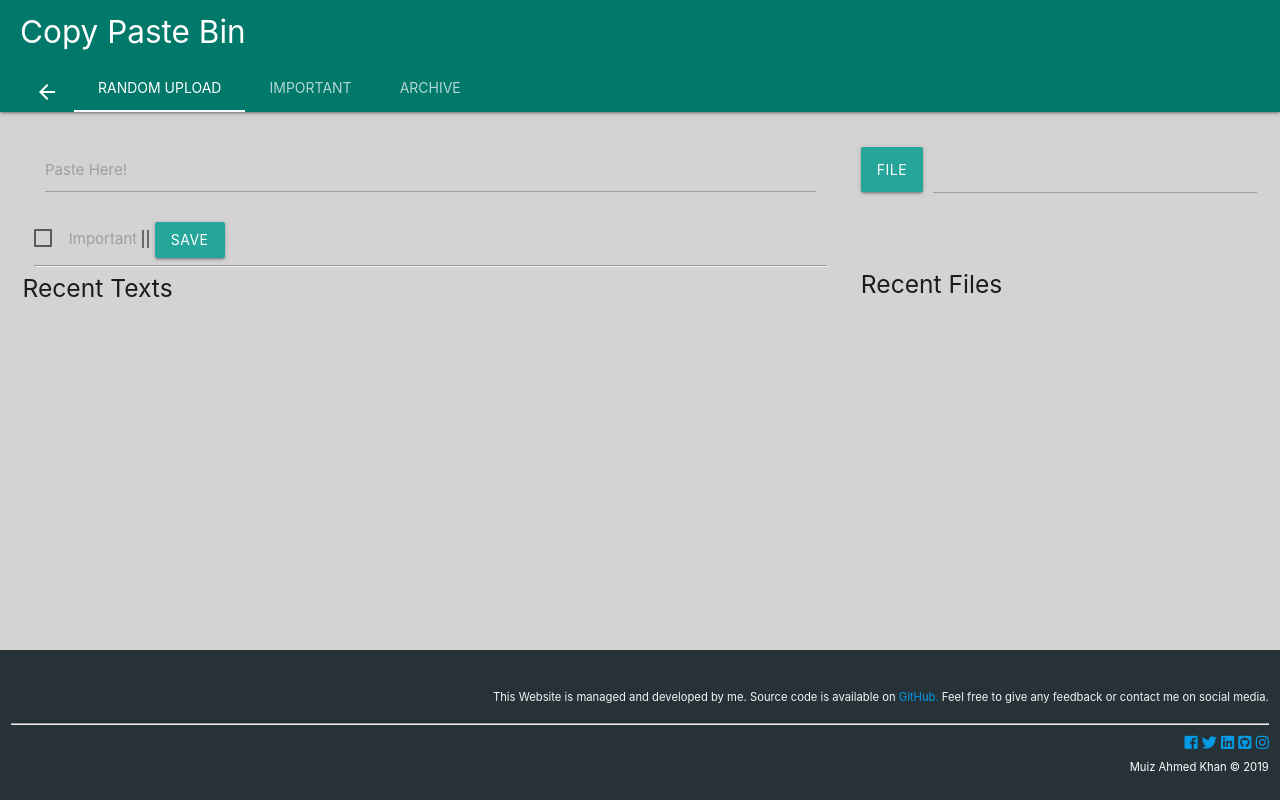
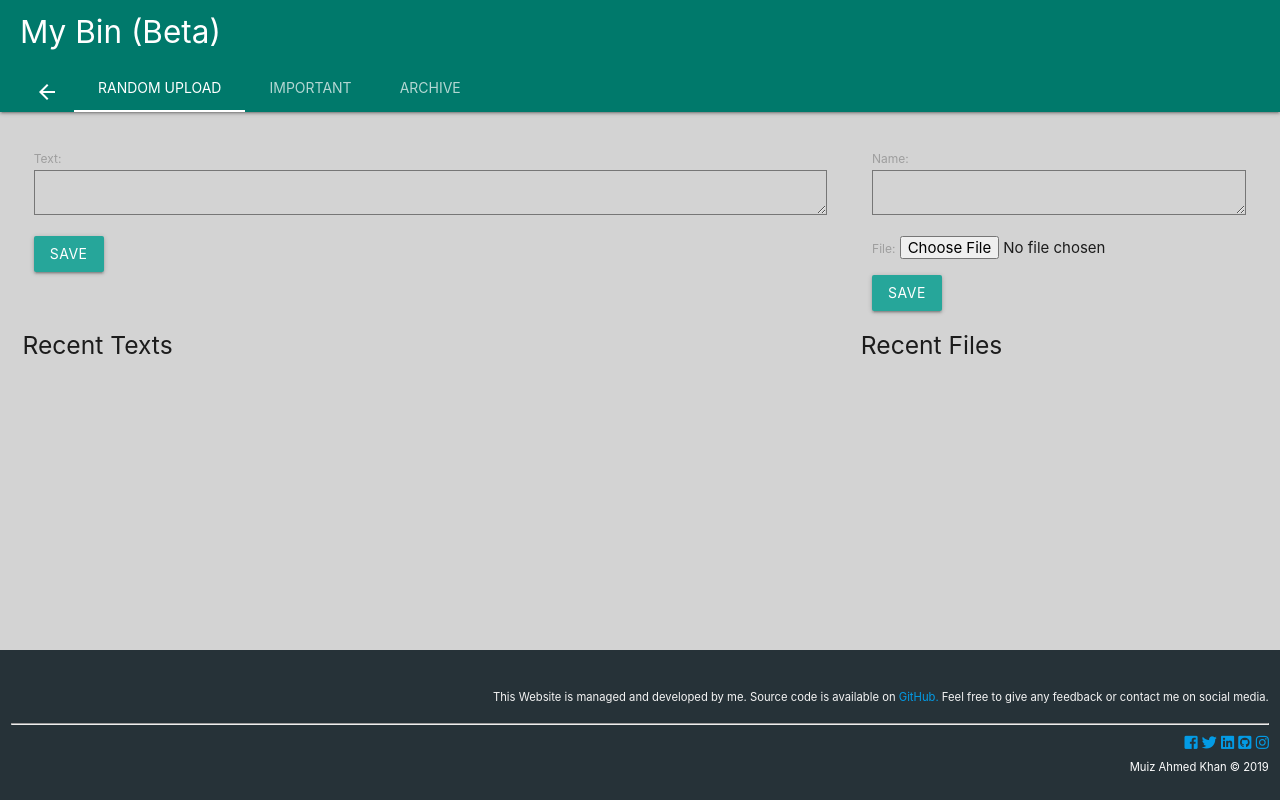
Before and after one commit to MuizZer07/myportfolio, a Django app: page /bin/ in a window 1280 px wide. Run offline with Django 3.2, Linux system fonts and the light colour scheme; data that the repository does not hold is empty; some libraries are stand-ins or nearby versions; some web fonts are replaced.

Commit message:
New Beta

```diff
--- /dev/null
+++ b/fixes.txt
@@ -0,0 +1 @@
+- TextBin: text align in model, important attribute fix, form rearrange
--- /dev/null
+++ b/webs/forms.py
@@ -0,0 +1,14 @@
+from django import forms
+from .models import TextBin, FileBin
+
+class TextForm(forms.ModelForm):
+
+    class Meta:
+        model = TextBin
+        fields = ('text',)
+
+class FileForm(forms.ModelForm):
+
+     class Meta:
+        model = FileBin
+        fields = ('name', 'file',)
--- a/webs/models.py
+++ b/webs/models.py
@@ -40,7 +40,7 @@ class Project(models.Model):
 
 class TextBin(models.Model):
     text = models.TextField()
-    imp = models.BooleanField()
+    imp = models.BooleanField(default=False)
     created = models.DateField(auto_now=True, blank=True)
 
     def __str__(self):
@@ -48,8 +48,8 @@ class TextBin(models.Model):
 
 class FileBin(models.Model):
     name = models.TextField(blank=True)
-    file = models.FileField(upload_to='files/', null=True)
-    imp = models.BooleanField()
+    file = models.FileField(upload_to='files/')
+    imp = models.BooleanField(default=False)
     created = models.DateField(auto_now=True, blank=True)
 
     def __str__(self):
--- a/webs/templates/webs/bin.html
+++ b/webs/templates/webs/bin.html
@@ -1,7 +1,7 @@
 {% extends 'new_base.html'%}
 
 {% block title %}
-<title>Copy Paste Bin</title>
+<title>My Bin</title>
 {% endblock %}
 
 {% block customcss %}
@@ -13,7 +13,7 @@
     <div class="row">
             <nav class="nav-extended #00796b teal darken-2" style="padding-left: 20px">
                     <div class="nav-wrapper">
-                    <a href="#" class="brand-logo">Copy Paste Bin</a>
+                    <a href="#" class="brand-logo">My Bin (Beta)</a>
                     </div>
                     <div class="nav-content">
                     <ul class="tabs tabs-transparent">
@@ -28,20 +28,16 @@
     <div class="row">
         <div id="random" class="col s12">
             <div class="col s12 m8">
+
                 <div class="textform">
-                    <form class="col s12">
-                        <div class="input-field col s12">
-                            <textarea id="textarea1" class="materialize-textarea"></textarea>
-                            <label for="textarea1">Paste Here!</label>
-                        </div>
-                        <label>
-                            <input type="checkbox"/>
-                            <span>Important </span>
-                        </label> ||
-                        <input class="btn" type="submit" value="Save">
-                        <hr>
+                    <form method="POST" action="/text/new/" class="col s12 post-form">
+                        {% csrf_token %}
+                        {{ form.as_p }}
+                        <button type="submit" class="save btn btn-default">Save</button>
                     </form>
                 </div>
+
+                <div class="" style="margin-top: 200px">
                     <h5>Recent Texts</h5>
                     {% for text in recent_texts %}
                     <div class="card blue-grey darken-1">
@@ -58,18 +54,17 @@
                     </div>
                     {% endfor %}
                 </div>
+            </div>
             <div class="col s12 m4">
-                    <form action="#">
-                        <div class="file-field input-field">
-                            <div class="btn">
-                            <span>File</span>
-                            <input type="file">
+                    <div class="textform">
+                            <form enctype="multipart/form-data" method="POST" action="/file/new/" class="col s12 post-form">
+                                {% csrf_token %}
+                                {{ file_form.as_p }}
+                                <button type="submit" class="save btn btn-default">Save</button>
+                            </form>
                         </div>
-                            <div class="file-path-wrapper">
-                            <input class="file-path validate" type="text">
-                            </div>
-                        </div>
-                    </form>
+
+                        <div class="" style="margin-top: 200px">
                             <h5 style="margin-top: 70px">Recent Files</h5>
                             {% for file in recent_files %}
                             <div class="card blue-grey darken-1">
@@ -90,6 +85,7 @@
                                 </div>
                             </div>
                             {% endfor %}
+                        </div>
             </div>
         </div>
         <div id="saved" class="col s12">
@@ -127,10 +123,8 @@
                                             {% endif %} <a/> </p>
                                     </div>
                                     <div class="card-action" style="color: white">
-                                    {{ file.created }} |{% if text.imp != 1 %}<a class="green btn">Not Important</a>
-                                    {% else %}
-                                    <a class="red btn">Important</a>
-                                    {% endif %} | <a href="{% url 'deletefile' file.id %}" class="red btn">
+                                        {{ file.created }} | <a class="red btn"> Important</a>
+                                       | <a href="{% url 'deletefile' file.id %}" class="red btn">
                                             Delete</a>
                                     </div>
                                 </div>
--- a/webs/templates/webs/new_index.html
+++ b/webs/templates/webs/new_index.html
@@ -83,6 +83,10 @@
                     <a data-toggle="tooltip" title="Facebook" target=”_blank” href="https://www.facebook.com/muiz07">
                         <i class="fab fa-facebook-f"></i>
                     </a>
+                    <a data-toggle="tooltip" title="instagram" target=”_blank” href="https://www.instagram.com/muizzer07/">
+                        <i class="fab fa-instagram"></i>
+                    </a>
+
                 </div>
             </div>
             <div style="padding: 30px">
--- a/webs/templates/webs/project.html
+++ b/webs/templates/webs/project.html
@@ -15,7 +15,7 @@
     <div class="row">
         <nav class="nav-extended #263238 blue-grey darken-4" style="padding-left: 20px">
             <div class="nav-wrapper">
-            <a href="#" class="brand-logo">My Projects & Works</a>
+            <a href="#" class="brand-logo">My Projects</a>
             </div>
             <div class="nav-content">
             <ul class="tabs tabs-transparent">
@@ -30,7 +30,7 @@
                 <div class="card-content white-text">
                 {% if project.pic != '' %}
                 <div class="center">
-                        <img width="650" src="{{ project.pic.url }}">
+                        <img class="responsive-img" width="650" src="{{ project.pic.url }}">
                 </div>
                 {% endif %}
                 <span class="card-title">{{ project.title }}</span>
--- a/webs/urls.py
+++ b/webs/urls.py
@@ -8,4 +8,6 @@ urlpatterns = [
     url(r'^bin/', views.bin, name='bin'),
     url(r'^delete/text/(\d+)/', views.deletetext, name='deletetext'),
     url(r'^delete/file/(\d+)/', views.deletefile, name='deletefile'),
+    url(r'^text/new/', views.savetext, name='savetext'),
+    url(r'^file/new/', views.savefile, name='savefile'),
 ]
--- a/webs/views.py
+++ b/webs/views.py
@@ -2,6 +2,8 @@ from django.shortcuts import render, redirect
 from .models import Content, Project, TextBin, FileBin
 from django.http import HttpResponse, HttpResponseRedirect
 from django.core.paginator import Paginator
+from .forms import TextForm, FileForm
+from django.utils import timezone
 
 def homepage(request):
     content = Content.objects.get(id=1)
@@ -16,6 +18,8 @@ def show_project(request, project_id):
     return render(request, 'webs/project.html', {'project': p})
 
 def bin(request):
+    form = TextForm()
+    file_form = FileForm()
     texts = TextBin.objects.order_by('-id')
     files = FileBin.objects.order_by('-id')
     recent_texts_list = TextBin.objects.order_by('-id')
@@ -28,7 +32,7 @@ def bin(request):
     paginator1 = Paginator(recent_files_list, 5)
     page1 = request.GET.get('page1')
     recent_files = paginator1.get_page(page1)
-    return render(request, 'webs/bin.html', {'texts': texts, 'files': files, 'recent_texts': recent_texts, 'recent_files': recent_files})
+    return render(request, 'webs/bin.html', {'form':form, 'file_form':file_form, 'texts': texts, 'files': files, 'recent_texts': recent_texts, 'recent_files': recent_files})
 
 def deletetext(request, text_id):
     instance = TextBin.objects.get(id=text_id)
@@ -43,3 +47,25 @@ def deletefile(request, file_id):
 
     a = request.POST.get('bin', '/bin')
     return HttpResponseRedirect(a)
+
+def savetext(request):
+    if request.method == "POST":
+        form = TextForm(request.POST)
+        text = form.save(commit=False)
+        text.created = timezone.now()
+        text.save()
+
+        a = request.POST.get('bin', '/bin')
+        return HttpResponseRedirect(a)
+
+def savefile(request):
+    if request.method == "POST":
+        form = FileForm(request.POST, request.FILES)
+
+        if form.is_valid():
+            file = form.save(commit=False)
+            file.created = timezone.now()
+            file.save()
+
+        a = request.POST.get('bin', '/bin')
+        return HttpResponseRedirect(a)
```
Also changed, not shown: webs/templates/webs/my_projects.html (+7 -7 lines). Lines whose indentation alone changed are shown as unchanged.
